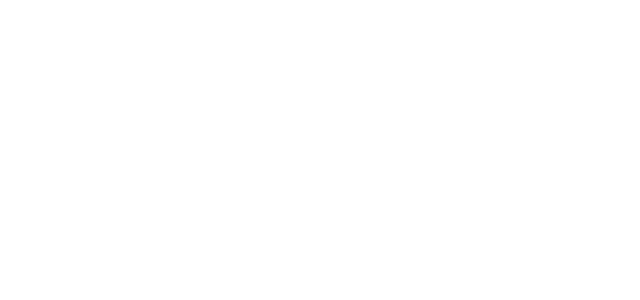
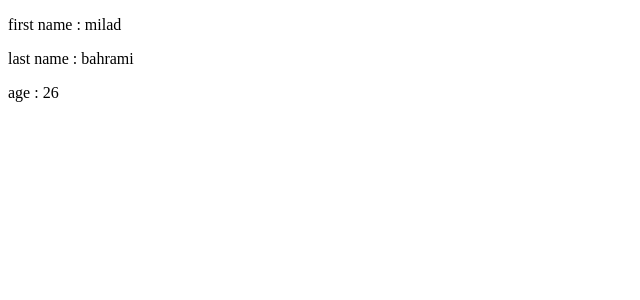
Before and after one commit to bahareseddigh/user-test, a React (Vite) app: page / in a window 1280 px wide. Shown: the top 300 px of the page, without its empty margins (0-640 px from the left). Built offline with nearby package versions, Linux system fonts and the light colour scheme.

Commit message:
add a div that contain user's informations

```diff
--- a/src/Box.jsx
+++ b/src/Box.jsx
@@ -2,6 +2,11 @@ import './Box.css'
 function Box(){
     return(
         <>
+        <div className="box">
+            <p>first name : milad</p>
+            <p>last name : bahrami</p>
+            <p>age : 26</p>
+        </div>
         </>
     )
 }
```
